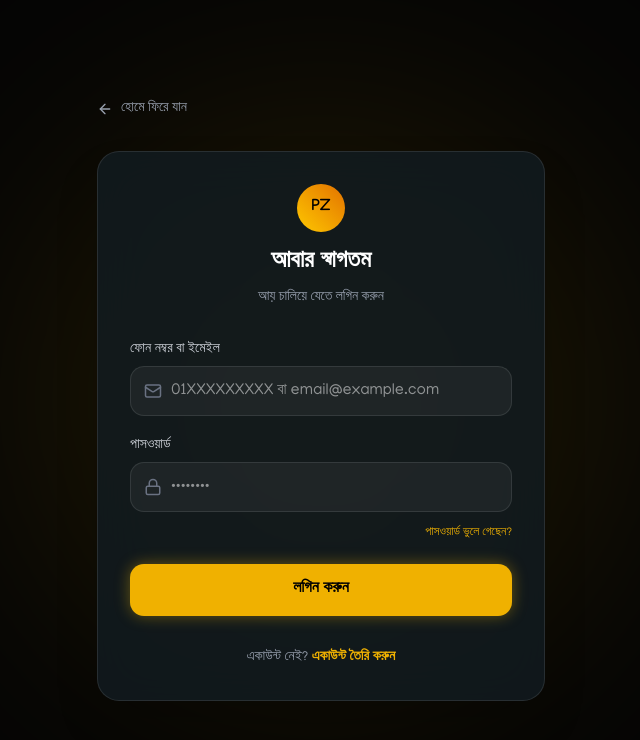
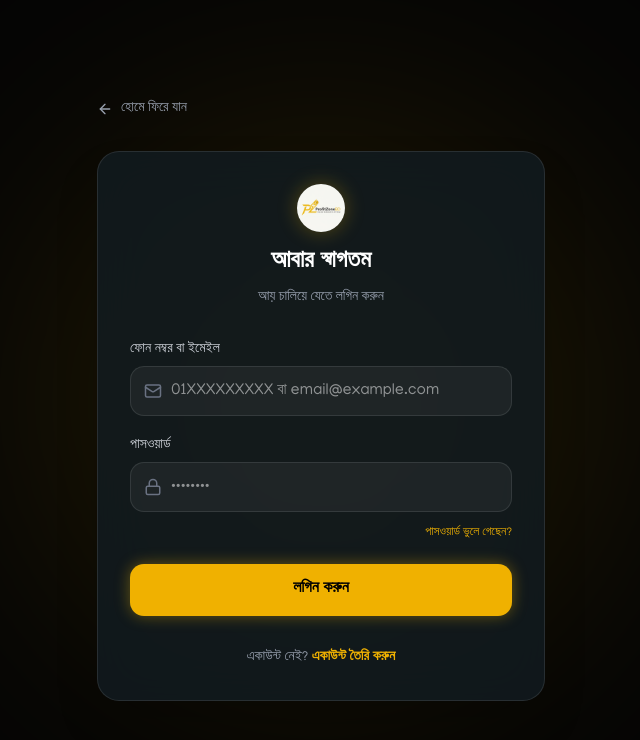
Before and after one commit to ashikurovibd71/Z-ProfitZoneBD, a Next.js app: page /login in a window 1280 px wide. Shown: the top 740 px of the page, without its empty margins (319-959 px from the left). Built offline with nearby package versions, Linux system fonts and the light colour scheme.

Commit message:
Replace text logo with image in remaining layouts

```diff
--- a/src/app/dashboard/layout.tsx
+++ b/src/app/dashboard/layout.tsx
@@ -46,9 +46,7 @@ export default function DashboardLayout({
       <aside className="hidden md:flex w-64 border-r border-white/10 bg-black flex-col justify-between">
         <div>
           <div className="p-6 flex items-center gap-2 border-b border-white/10">
-            <div className="w-8 h-8 rounded-full bg-gradient-to-tr from-indigo-500 to-purple-500 flex items-center justify-center font-bold text-sm shrink-0">
-              PZ
-            </div>
+            <img src="/logo.jpg" alt="Logo" className="w-8 h-8 rounded-full object-cover shrink-0 shadow-lg shadow-yellow-500/20" />
             <span className="text-xl font-bold tracking-tight">ProfitZoneBD</span>
           </div>
 
@@ -75,9 +73,7 @@ export default function DashboardLayout({
       <main className="flex-1 flex flex-col h-full relative w-full">
         <header className="h-16 border-b border-white/10 flex items-center justify-between px-4 md:px-8 bg-black/50 backdrop-blur-md sticky top-0 z-20">
           <h1 className="text-base md:text-lg font-medium text-gray-200 truncate pr-2 flex items-center gap-2">
-            <span className="md:hidden w-6 h-6 rounded-full bg-gradient-to-tr from-indigo-500 to-purple-500 flex items-center justify-center font-bold text-[10px]">
-              PZ
-            </span>
+            <img src="/logo.jpg" alt="Logo" className="md:hidden w-6 h-6 rounded-full object-cover shadow-lg shadow-yellow-500/20" />
             Dashboard
           </h1>
           <div className="flex items-center gap-2 md:gap-3 shrink-0">
--- a/src/app/login/page.tsx
+++ b/src/app/login/page.tsx
@@ -58,9 +58,7 @@ export default function LoginPage() {
 
         <div className="bg-[#121c22]/80 backdrop-blur-xl border border-white/10 p-6 sm:p-8 rounded-3xl shadow-2xl">
           <div className="text-center mb-8">
-            <div className="w-12 h-12 mx-auto rounded-full bg-gradient-to-tr from-yellow-400 to-amber-600 flex items-center justify-center font-bold text-black mb-4">
-              PZ
-            </div>
+            <img src="/logo.jpg" alt="Logo" className="w-12 h-12 mx-auto rounded-full object-cover shadow-[0_0_20px_rgba(234,179,8,0.3)] mb-4" />
             <h1 className="text-2xl font-bold mb-2">আবার স্বাগতম</h1>
             <p className="text-gray-400 text-sm">আয় চালিয়ে যেতে লগিন করুন</p>
           </div>
--- a/src/app/reset-password/page.tsx
+++ b/src/app/reset-password/page.tsx
@@ -62,9 +62,7 @@ export default function ResetPasswordPage() {
 
         <div className="bg-[#121c22]/80 backdrop-blur-xl border border-white/10 p-6 sm:p-8 rounded-3xl shadow-2xl">
           <div className="text-center mb-8">
-            <div className="w-12 h-12 mx-auto rounded-full bg-gradient-to-tr from-yellow-400 to-amber-600 flex items-center justify-center font-bold text-black mb-4">
-              PZ
-            </div>
+            <img src="/logo.jpg" alt="Logo" className="w-12 h-12 mx-auto rounded-full object-cover shadow-[0_0_20px_rgba(234,179,8,0.3)] mb-4" />
             <h1 className="text-2xl font-bold mb-2">পাসওয়ার্ড রিসেট</h1>
             <p className="text-gray-400 text-sm">নতুন পাসওয়ার্ড সেট করুন</p>
           </div>
```
